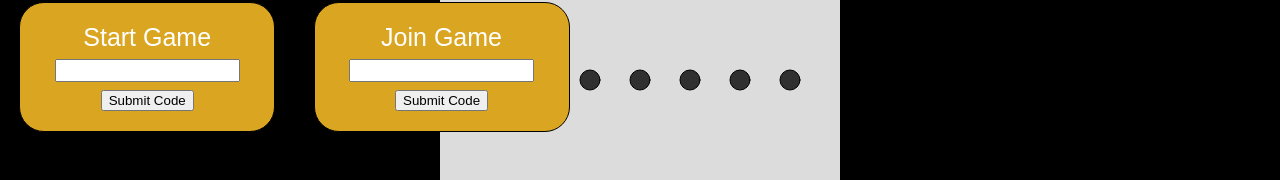
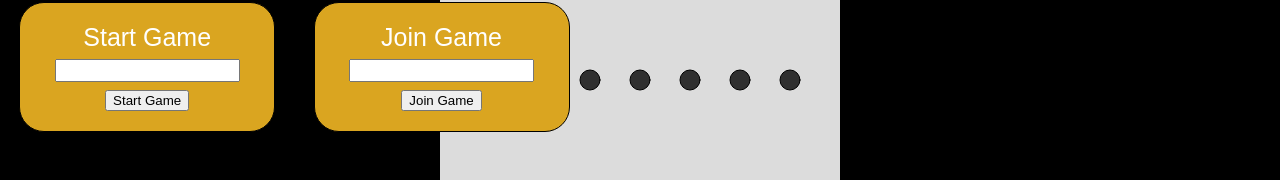
Before and after one commit to RebeccaFritz/SWE-Project-2025, a React (Vite) app in the folder client/: page / in a window 1280 px wide. Shown: the part 128-308 px from the top of the page. Built offline with nearby package versions, Linux system fonts and the light colour scheme; no server answers.

Commit message:
Fixed the buttons to stop them from reloading the page every time

```diff
--- a/client/homescreen.js
+++ b/client/homescreen.js
@@ -1,14 +1,25 @@
+import React from "react";
+
 // make the article component
 function MenuButton({value}){
-    sendCode();
     return(
         <article>
             {value}
             <form name="Lobby">
                 <input type="text"/><br/>
-                <button>Submit Code</button>
             </form>
+            <Button value={value}/>
         </article>
+    );
+}
+
+function Button({value}){
+    function handleClick(){
+        sendCode();
+        console.log("Lobby code sent");
+    }
+    return(
+        <button onClick={handleClick}>{value}</button>
     );
 }
 
@@ -17,7 +28,6 @@ function sendCode(){
         socket.send(JSON.stringify({
             MsgType: "create lobby code",
             lobbyCode: ($("#Lobby").serializeArray()),
-            ClientData: Client
         }))
         return;
     }
@@ -25,7 +35,6 @@ function sendCode(){
         socket.send(JSON.stringify({
             MsgType: "lobby code",
             lobbyCode: ($("#Lobby").serializeArray()),
-            ClientData: Client
         }))
     }
 }
```
Also changed, not shown: client/App.js (line endings or trailing spaces).
